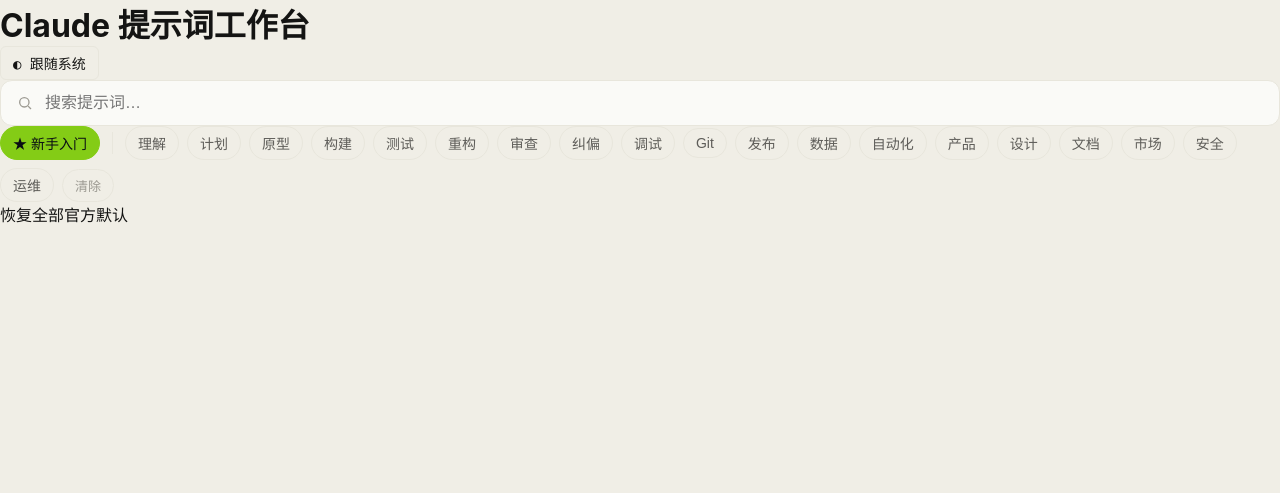
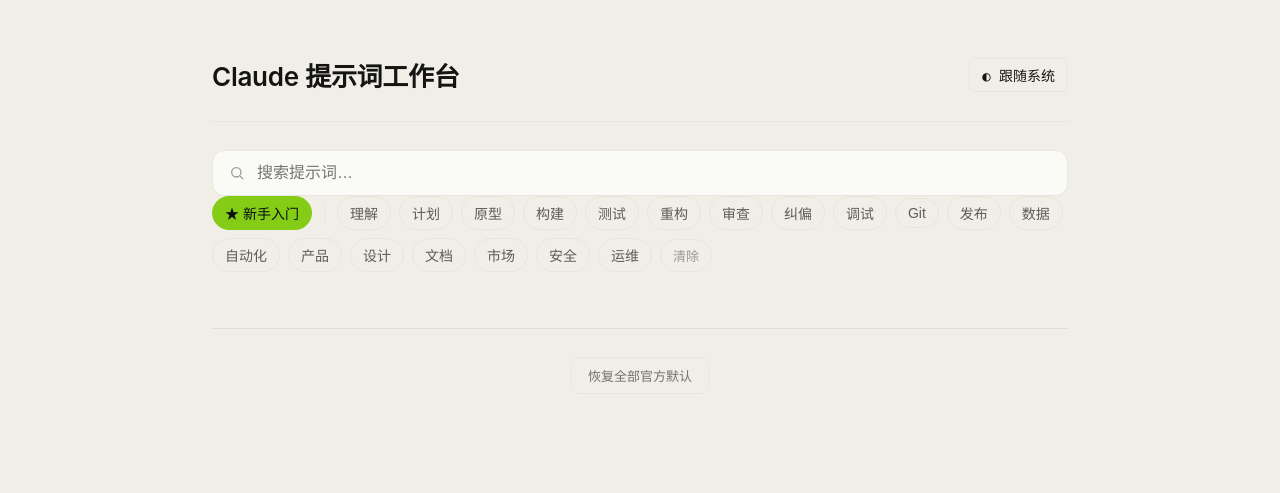
Before and after one commit to xiaoming728/claude-code-prompt, a website built with Vite: page index.html in a window 1280 px wide. Built offline with nearby package versions, Linux system fonts and the light colour scheme; files whose address does not match are found by name.

Commit message:
style(layout): add PC web container layout and roomier card spacing
.ccpw-shell/.ccpw-header/.ccpw-footer had no CSS at all, so the page
rendered edge-to-edge with no breathing room on wide screens. Adds a
centered max-width container, header/footer rhythm, and loosens up
card padding and list gaps.

```diff
--- a/index.html
+++ b/index.html
@@ -6,6 +6,7 @@
   <title>Claude 提示词工作台</title>
   <link rel="stylesheet" href="/src/theme/tokens.css">
   <link rel="stylesheet" href="/src/styles/reset.css">
+  <link rel="stylesheet" href="/src/styles/layout.css">
   <link rel="stylesheet" href="/src/theme/animations.css">
 </head>
 <body>
--- a/src/components/ccpw-prompt-card.ts
+++ b/src/components/ccpw-prompt-card.ts
@@ -80,14 +80,14 @@
         :host { display: block; }
         .card {
           border: 1px solid var(--ccpw-border-subtle);
-          border-radius: 10px; margin-bottom: 12px;
+          border-radius: 12px;
           background: var(--ccpw-bg); overflow: hidden;
-          padding: 14px 18px; transition: border-color 200ms;
+          padding: 18px 22px; transition: border-color 200ms;
           font-family: var(--ccpw-font-sans);
         }
         .card.open { border-color: var(--ccpw-border); background: var(--ccpw-surface); }
         .head { display: flex; align-items: baseline; gap: 12px; }
-        .title { flex: 1; font-size: 17px; font-weight: 500; color: var(--ccpw-text); cursor: pointer; }
+        .title { flex: 1; font-size: 17.5px; font-weight: 500; color: var(--ccpw-text); cursor: pointer; }
         .chip { font-size: 11px; padding: 3px 9px; border-radius: 999px; background: var(--ccpw-accent-bg); color: var(--ccpw-accent); font-family: var(--ccpw-mono); }
         .preview { display: block; font-family: var(--ccpw-mono); font-size: 13.5px; color: var(--ccpw-text-3); margin-top: 6px; white-space: nowrap; overflow: hidden; text-overflow: ellipsis; }
         .body { margin-top: 14px; padding-top: 14px; border-top: 1px solid var(--ccpw-border-subtle); }
--- a/src/components/ccpw-prompt-list.ts
+++ b/src/components/ccpw-prompt-list.ts
@@ -12,12 +12,13 @@
     shadow.innerHTML = `<style>
       :host { display: block; }
       .group-h {
-        font-size: 12px; letter-spacing: 0.08em; text-transform: uppercase;
-        color: var(--ccpw-text-4); margin: 24px 0 12px;
+        font-size: 12.5px; letter-spacing: 0.08em; text-transform: uppercase;
+        color: var(--ccpw-text-4); margin: 36px 0 14px;
         font-family: var(--ccpw-mono);
       }
+      .group-h:first-child { margin-top: 4px; }
       .group-h .phase { color: var(--ccpw-text-3); }
-      .grid { display: grid; gap: 12px; }
+      .grid { display: grid; gap: 14px; }
     </style><div class="root"></div>`;
     this.render();
     this.unsub = subscribe(() => this.render());
--- /dev/null
+++ b/src/styles/layout.css
@@ -0,0 +1,48 @@
+.ccpw-shell {
+  max-width: 920px;
+  margin: 0 auto;
+  padding: 56px 32px 96px;
+}
+
+.ccpw-header {
+  display: flex;
+  align-items: center;
+  justify-content: space-between;
+  gap: 16px;
+  padding-bottom: 28px;
+  margin-bottom: 28px;
+  border-bottom: 1px solid var(--ccpw-border);
+}
+
+.ccpw-header h1 {
+  font-size: 26px;
+  font-weight: 600;
+  letter-spacing: -0.01em;
+}
+
+.ccpw-footer {
+  display: flex;
+  justify-content: center;
+  margin-top: 56px;
+  padding-top: 28px;
+  border-top: 1px solid var(--ccpw-border-subtle);
+}
+
+.ccpw-footer button {
+  padding: 8px 16px;
+  border: 1px solid var(--ccpw-border);
+  border-radius: 8px;
+  color: var(--ccpw-text-3);
+  font-size: 13px;
+  transition: border-color 200ms, color 200ms;
+}
+
+.ccpw-footer button:hover {
+  border-color: var(--ccpw-text-4);
+  color: var(--ccpw-text-2);
+}
+
+@media (max-width: 640px) {
+  .ccpw-shell { padding: 32px 20px 64px; }
+  .ccpw-header h1 { font-size: 22px; }
+}
```
